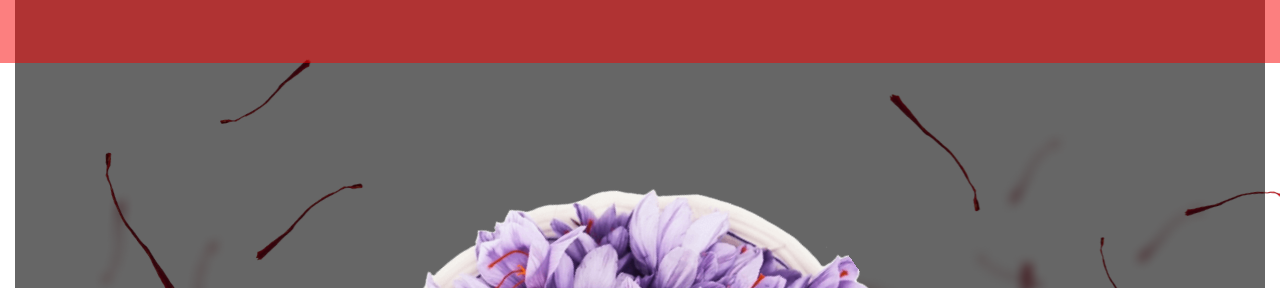
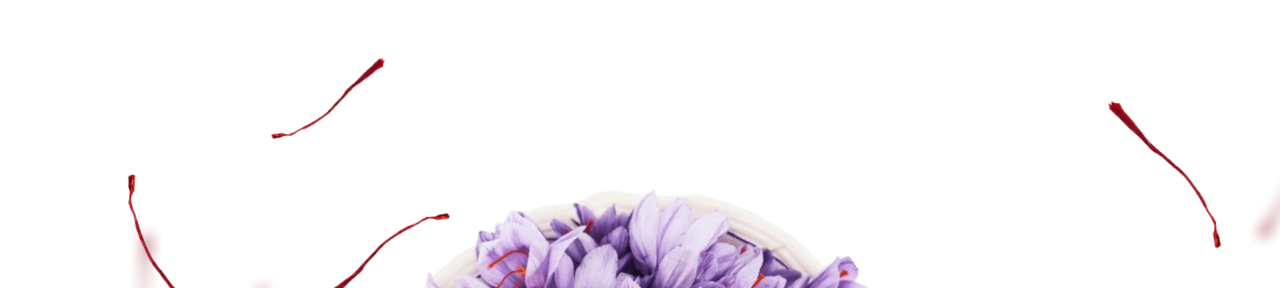
Before and after one commit to v-lavs/crcs, a website: page index.html in a window 1280 px wide. Shown: the top 288 px of the page. Drawn offline with Linux system fonts and the light colour scheme.

Commit message:
added section-intro animation

```diff
--- a/src/js/main.js
+++ b/src/js/main.js
@@ -48,12 +48,12 @@ $(document).ready(function () {
 
         $activeSection.find('.mouse-parallax__bg').css(
             'transform',
-            'translate(-' + x * 50 + 'px, -' + y * 50 + 'px)',
+            'translate(-' + x * 30 + 'px, -' + y * 30 + 'px)',
 
         );
         $activeSection.find('.mouse-parallax__bg-2').css(
             'transform',
-            'translate(+' + x * 50 + 'px, +' + y * 50 + 'px)',
+            'translate(+' + x * 30 + 'px, +' + y * 30 + 'px)',
         );
     });
 
--- a/src/scss/layout/_grid.scss
+++ b/src/scss/layout/_grid.scss
@@ -1,7 +1,7 @@
 .wrapper{
   width: 100%;
   overflow: hidden;
-  max-width: 1630px;
+  max-width: 1600px;
   padding: 0 15px;
   margin: 0 auto;
   position: relative;
--- a/src/scss/layout/_header.scss
+++ b/src/scss/layout/_header.scss
@@ -4,9 +4,6 @@
   right: 0;
   z-index: 999;
   background-color: transparent;
-
-  height: 63px;
-  background-color: rgba(250,0,0, .5);
 
   &.header_active {
     .container {
--- a/src/scss/layout/sections/section-intro.scss
+++ b/src/scss/layout/sections/section-intro.scss
@@ -1,7 +1,6 @@
 .section-intro {
   padding-top: 65px;
   min-height: 800px;
-  background-color: rgba(0,0,0, .6);
 
   .mouse-parallax {
     position: relative;
@@ -11,8 +10,8 @@
   .mouse-parallax__bg,
   .mouse-parallax__bg-2 {
     position: absolute;
-    width: 100%;
-    height: 100%;
+    width: 130%;
+    height: 130%;
     pointer-events: none;
     z-index: -1;
 
@@ -20,9 +19,6 @@
       position: absolute;
       width: auto;
     }
-    //.mouse-parallax__img-blur{
-    //  transform: rotate(7deg);
-    //}
   }
   .mouse-parallax__content{
 
```
Also changed, not shown: dist/main.css, dist/main.js.
